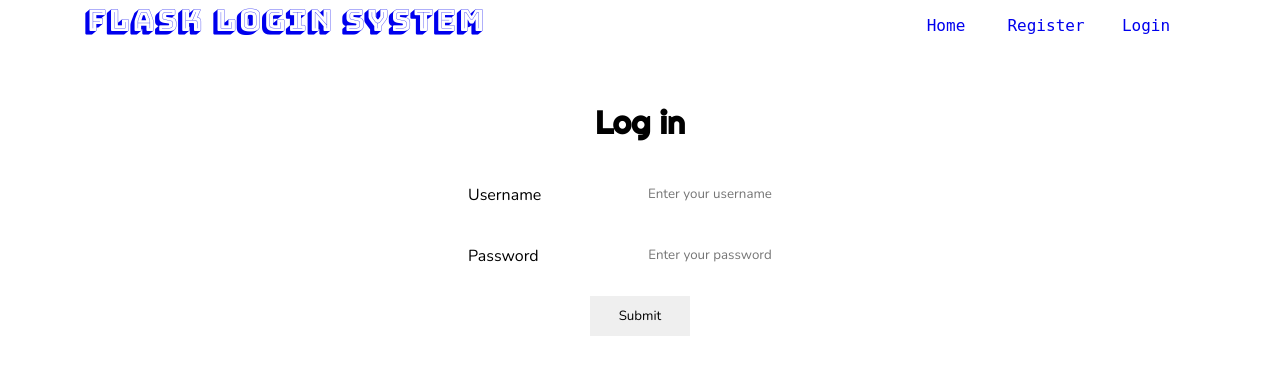
After one commit to sauravk7077/Flask-Login-System, a Flask app: page /login in a window 1280 px wide. The commit adds this page. Shown: the top 375 px of the page. Run offline with Flask 2, Linux system fonts and the light colour scheme; some web fonts are replaced.

Commit message:
added database and user creation and login system

```diff
--- a/login_system/conf.py
+++ b/login_system/conf.py
@@ -8,7 +8,7 @@ class Config:
     Loads the secret key from the env file
     '''
     SECRET_KEY = os.getenv('KEY')
-    SQLALCHEMY_DATABASE_URI = 'sql:///site.db'
+    SQLALCHEMY_DATABASE_URI = 'sqlite:///site.db'
 
     #Currently debug is set to true. It will be removed in the future
     DEBUG = True
--- /dev/null
+++ b/login_system/templates/Login.html
@@ -0,0 +1,26 @@
+{% extends "layout.html" %}
+{% block content %}
+    <!-- Form -->
+    <div class="content-section">
+        <form action="" method="POST">
+            {{ form.hidden_tag() }}
+            <fieldset>
+                <h3 class="legend">{{ title }}</h3>
+                <!-- Username group -->
+                <div class="form-group">
+                    {{ form.username.label(class='form-label') }}
+                    {{ form.username(class='form-control') }}
+                </div>
+                <!-- Password gorup -->
+                <div class="form-group">
+                    {{ form.password.label(class='form-label') }}
+                    {{ form.password(class='form-control') }}
+                </div>
+                <!-- Submit button group -->
+                <div class="form-group">
+                    {{ form.submit(class='form-submit') }}
+                </div>
+            </fieldset>
+        </form>
+    </div>
+{% endblock %}
--- a/login_system/templates/layout.html
+++ b/login_system/templates/layout.html
@@ -22,7 +22,7 @@
                 <ul>
                     <li class="link"><a href="{{ url_for('main.home') }}">Home</a></li>
                     <li class="link"><a href="{{ url_for('users.register') }}">Register</a></li>
-                    <li class="link"><a href="#">Login</a></li>
+                    <li class="link"><a href="{{ url_for('users.login') }}">Login</a></li>
                 </ul>
             </nav>
         </div>
@@ -32,7 +32,6 @@
         {% if messages %}
             {% for category, message in messages %}
                 <section class="errors {{ category }}">
-                    <h4 class="{{ category }}">{{ category }}</h4>
                     <p>{{ message }}</p>
                 </section>
             {% endfor %}
--- a/login_system/users/form.py
+++ b/login_system/users/form.py
@@ -12,3 +12,11 @@ class RegistrationForm(FlaskForm):
     confirm_password = PasswordField(label="Confirm Password",\
         render_kw={"placeholder":"Enter your password again."}, validators=[DataRequired(), EqualTo('password')])
     submit = SubmitField(label="Submit")
+
+
+class LoginForm(FlaskForm):
+    username = StringField(label="Username", \
+        render_kw={"placeholder": "Enter your username"},validators=[DataRequired(),Length(min=4, max=10)])
+    password = PasswordField(label="Password",\
+        render_kw={"placeholder":"Enter your password"}, validators=[DataRequired(), Length(min=8)])
+    submit = SubmitField(label="Submit")
--- a/login_system/users/routes.py
+++ b/login_system/users/routes.py
@@ -1,15 +1,34 @@
 from flask.blueprints import Blueprint
 from flask import render_template, redirect, url_for, flash;
-from login_system.users.form import RegistrationForm
+from login_system.users.form import RegistrationForm, LoginForm
+from login_system import flask_bcrypt, database
+from login_system.database_models import User
+
+
 
 users = Blueprint('users', __name__)
-
 
 
 @users.route('/register', methods=["POST","GET"])
 def register():
     form = RegistrationForm()
     if form.validate_on_submit():
-        flash("You have successfully logged in", "blue-info")
+        hashed_pwd = flask_bcrypt.generate_password_hash(form.password.data).decode('utf-8')
+        user = User(username=form.username.data, email=form.email.data ,password = hashed_pwd)
+        database.session.add(user)
+        database.session.commit()
+        flash("You have successfully created your account.", "blue-info")
         return redirect(url_for('main.home'))
     return render_template('Register.html', title="Register", form=form)
+
+
+@users.route('/login', methods=["POST","GET"])
+def login():
+    form = LoginForm()
+    if form.validate_on_submit():
+        user = User.query.filter_by(username=form.username.data).first()
+        if user and flask_bcrypt.check_password_hash(user.password, form.password.data):
+            flash("You have successfully logged in", "green-success")
+            return redirect(url_for('main.home'))
+        flash("You have entered either incorrect username or password.", 'yellow-warning')
+    return render_template('Login.html', form=form, title="Log in")
```
Also changed, not shown: login_system/__init__.py (+5 -3 lines), login_system/database_models.py (added, +13 -0 lines), login_system/site.db (added).
